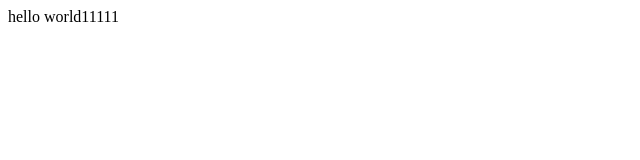
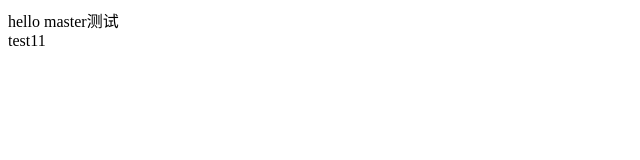
Before and after one commit to gaoyingying-90/demo, a plain HTML site: page index.html in a window 1280 px wide. Shown: the whole page, without its empty margins (0-640 px from the left). Drawn offline with Linux system fonts and the light colour scheme.

Commit message:
Revert "33"
This reverts commit a044299935dde2478a558047a2d5406f72d4fcd1.

```diff
--- a/index.html
+++ b/index.html
@@ -7,6 +7,7 @@
     <title>Document</title>
 </head>
 <body>
-    <div>hello  world11111</div>
+    <div>hello  master测试</div>
+    <div>test11</div>
 </body>
 </html>
```
